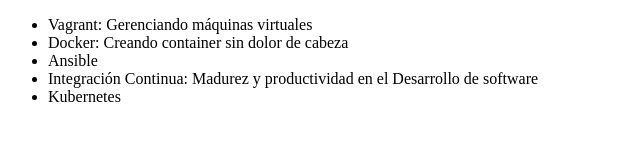
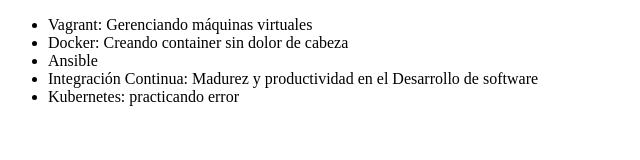
Before and after one commit to Emmzuca/alura-git, a plain HTML site: page index.html in a window 1280 px wide. Shown: the whole page, without its empty margins (0-640 px from the left). Drawn offline with Linux system fonts and the light colour scheme.

Commit message:
prueba de solución de error

```diff
--- a/index.html
+++ b/index.html
@@ -11,7 +11,7 @@
             <li>Docker: Creando container sin dolor de cabeza</li>
             <li>Ansible</li>
             <li>Integración Continua: Madurez y productividad en el Desarrollo de software</li>
-            <li>Kubernetes</li>
+            <li>Kubernetes: practicando error</li>
         </ul>
     </body>
 </html>
```
